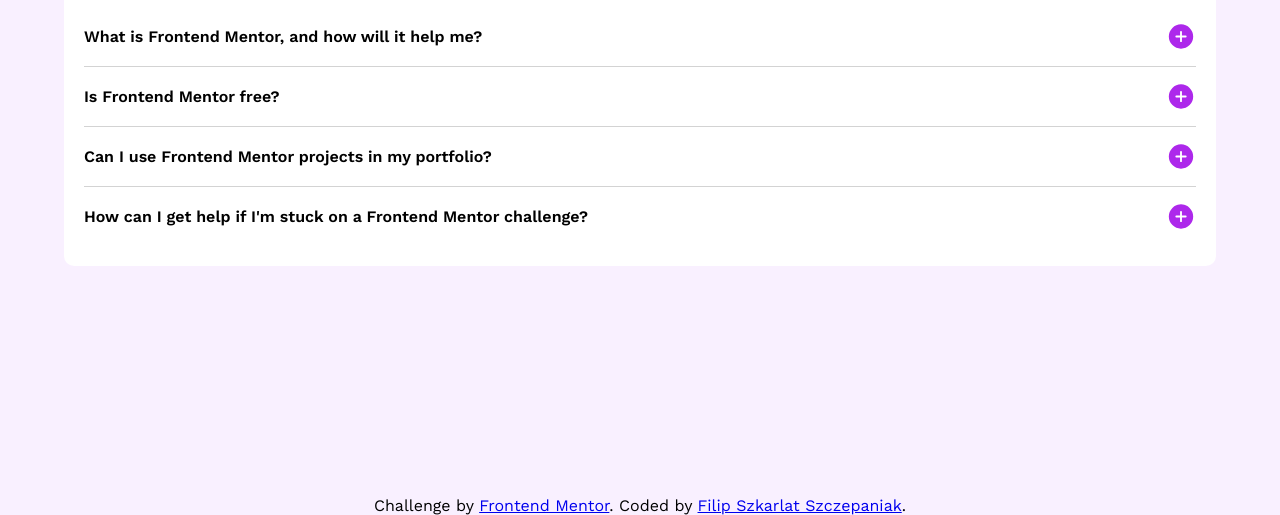
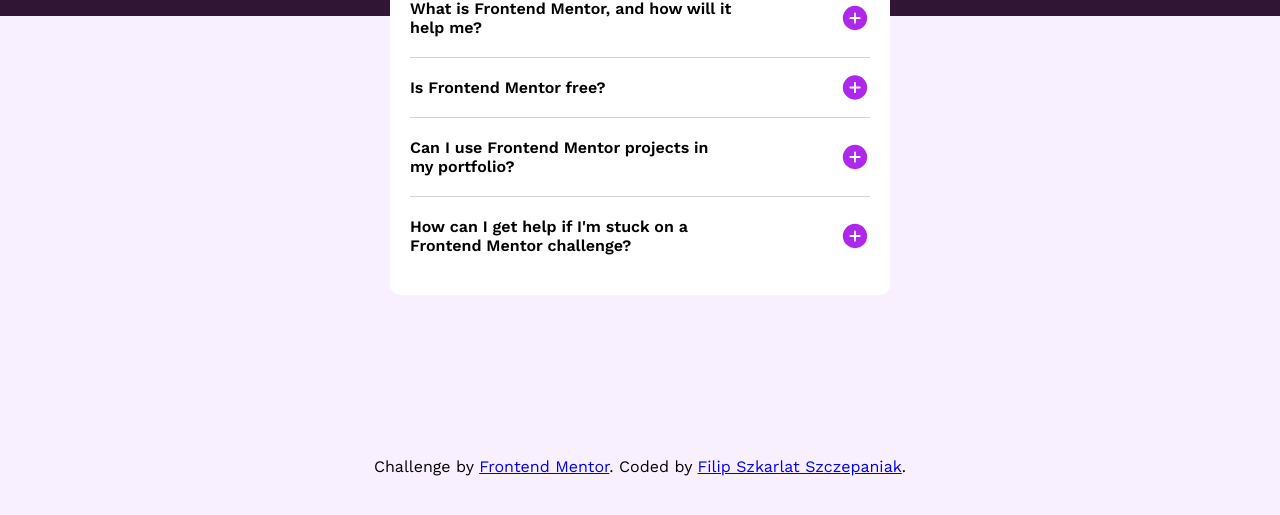
Before and after one commit to FilipSzkarlat/faq-accordion, a plain HTML site: page faq-accordion-main/index.html in a window 1280 px wide. Shown: the part 304-819 px from the top of the page. Drawn offline with nearby package versions, Linux system fonts and the light colour scheme.

Commit message:
Desktop version is ready

```diff
--- a/faq-accordion-main/style.css
+++ b/faq-accordion-main/style.css
@@ -78,5 +78,23 @@
 /* FOOTER */
 footer {
   text-align: center;
-  margin: 0 30px;
+  margin: 0 30px 20px 30px;
 }
+
+/* DESKTOP VIEW */
+@media (min-width: 375px) {
+  .container {
+    max-width: 500px;
+  }
+
+  main {
+    background-image: url(assets/images/background-pattern-desktop.svg);
+  }
+
+  footer {
+    position: absolute;
+    bottom: 20px;
+    width: 100%;
+    margin: 0;
+  }
+}
```
